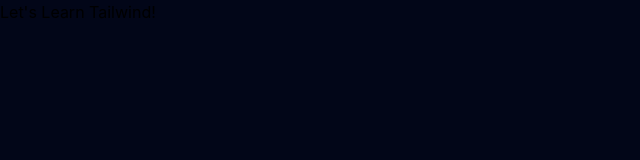
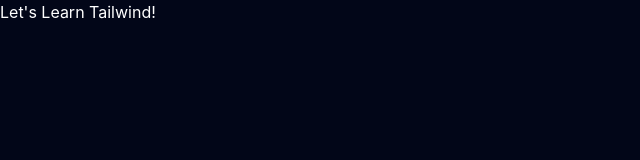
Before and after one commit to SreenandhaVR/Tailwind_Mastery, a website built with Vite: page index.html in a window 1280 px wide. Shown: the whole page, without its empty margins (0-640 px from the left). Built offline with nearby package versions, Linux system fonts and the light colour scheme.

Commit message:
Changed text color white

```diff
--- a/index.html
+++ b/index.html
@@ -6,7 +6,7 @@
     <meta name="viewport" content="width=device-width, initial-scale=1.0" />
     <title>tailwind</title>
   </head>
-  <body class="bg-slate-950">
+  <body class="bg-slate-950 text-white">
     <h1> Let's Learn Tailwind!</h1>
     <script type="module" src="/src/main.ts"></script>
   </body>
```
